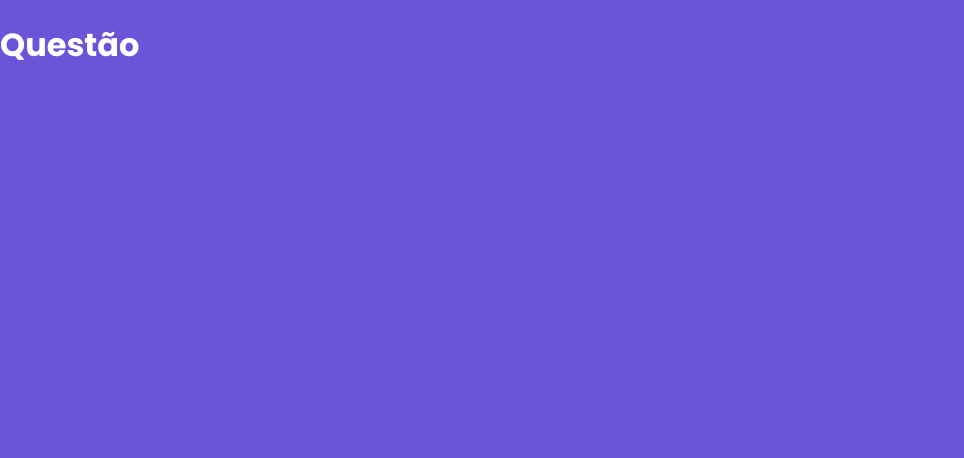
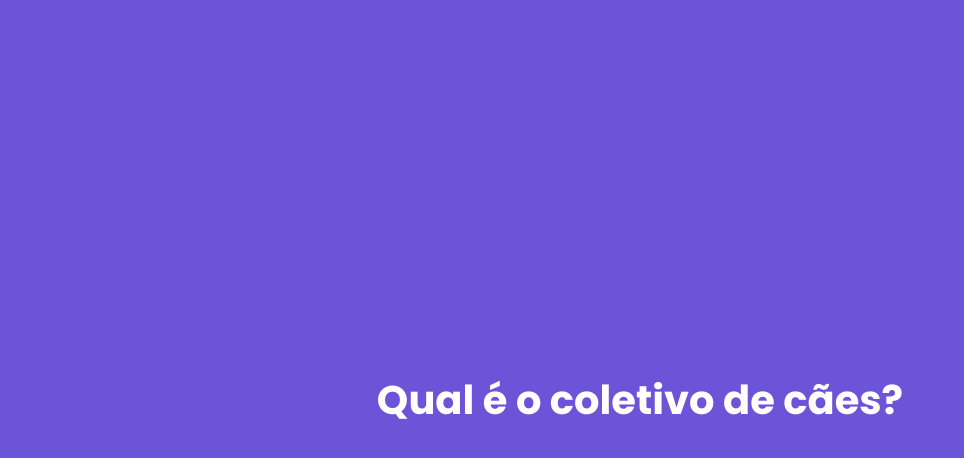
Before and after one commit to luciocarvalho10/curso-next, a Next.js app in the folder quiz/: page / in a window 1280 px wide. Shown: the top 458 px of the page, without its empty margins (0-964 px from the left). Built offline with nearby package versions, Linux system fonts and the light colour scheme.

Commit message:
Componente Enunciado e seu css + Refatoracoes

```diff
--- /dev/null
+++ b/quiz/src/components/Enunciado.tsx
@@ -0,0 +1,15 @@
+import style from '@/styles/Enunciado.module.css'
+
+interface IEnunciadoProps {
+    enunciado: string
+}
+
+export default function Enunciado(props: IEnunciadoProps) {
+    return (
+        <div className={style.main}>
+            <span className={style.enunciado}>
+                {props.enunciado}
+            </span>
+        </div>
+    )
+}
--- a/quiz/src/components/Questao.tsx
+++ b/quiz/src/components/Questao.tsx
@@ -1,16 +1,17 @@
 import styles from '@/styles/Questao.module.css'
 import MQuestao from '@/model/MQuestao'
+import Enunciado from '@/components/Enunciado'
 
-interface QuestaoProps {
+interface IQuestaoProps {
     questao: MQuestao
 }
 
-export default function Questao(props: QuestaoProps) {
+export default function Questao(props: IQuestaoProps) {
     const { questao } = props
 
     return (
-        <div className={styles.questao}>
-            <h1>Questão</h1>
+        <div className={styles.main}>
+            <Enunciado enunciado={questao.getEnunciado()} />
         </div>
     )
 }
--- a/quiz/src/pages/index.tsx
+++ b/quiz/src/pages/index.tsx
@@ -10,6 +10,15 @@ export default function Quiz() {
 		MResposta.certa('Matilha'),
 	])
     return (
-        <Questao questao={questao} />
-    )
+		<div
+			style={{
+				display: 'flex',
+				justifyContent: 'center',
+				alignItems: 'center',
+				height: '100vh',
+			}}
+        >
+			<Questao questao={questao} />
+		</div>
+	)
 }
--- /dev/null
+++ b/quiz/src/styles/Enunciado.module.css
@@ -0,0 +1,8 @@
+.main {
+    display: flex;
+}
+
+.enunciado {
+    font-size: 2.5rem;
+    font-weight: 700;
+}
--- a/quiz/src/styles/Questao.module.css
+++ b/quiz/src/styles/Questao.module.css
@@ -1,3 +1,5 @@
-.questao {
+.main {
     display: flex;
+    flex-direction: column;
+    align-items: center;
 }
```
